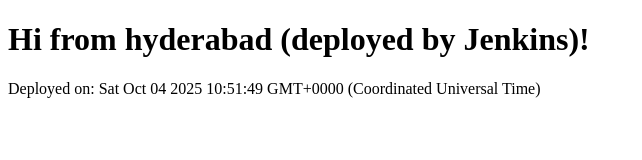
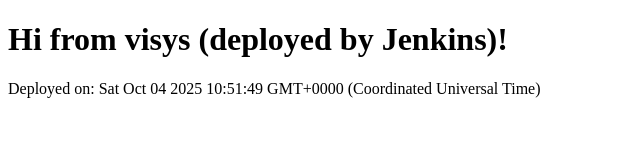
Before and after one commit to koushikbijili/my-nginx-site, a plain HTML site: page index.html in a window 1280 px wide. Shown: the whole page, without its empty margins (0-642 px from the left). Drawn offline with Linux system fonts and the light colour scheme.

Commit message:
Update index.html

```diff
--- a/index.html
+++ b/index.html
@@ -5,7 +5,7 @@
 <title>Deployed via Jenkins</title>
 </head>
 <body>
-<h1>Hi from hyderabad (deployed by Jenkins)!</h1>
+<h1>Hi from visys (deployed by Jenkins)!</h1>
 <p>Deployed on: <span id="time"></span></p>
 <script>document.getElementById('time').innerText = new Date()</script>
 </body>
```
